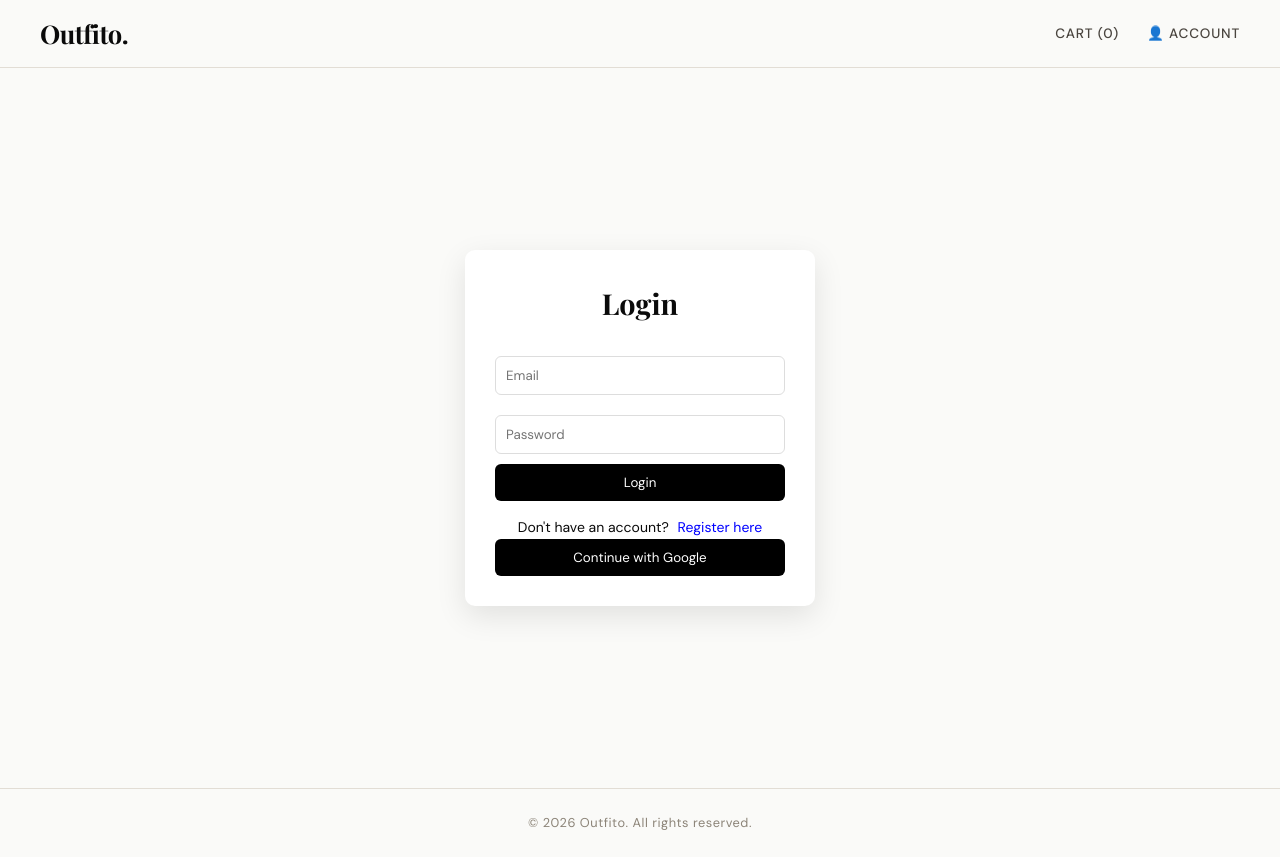
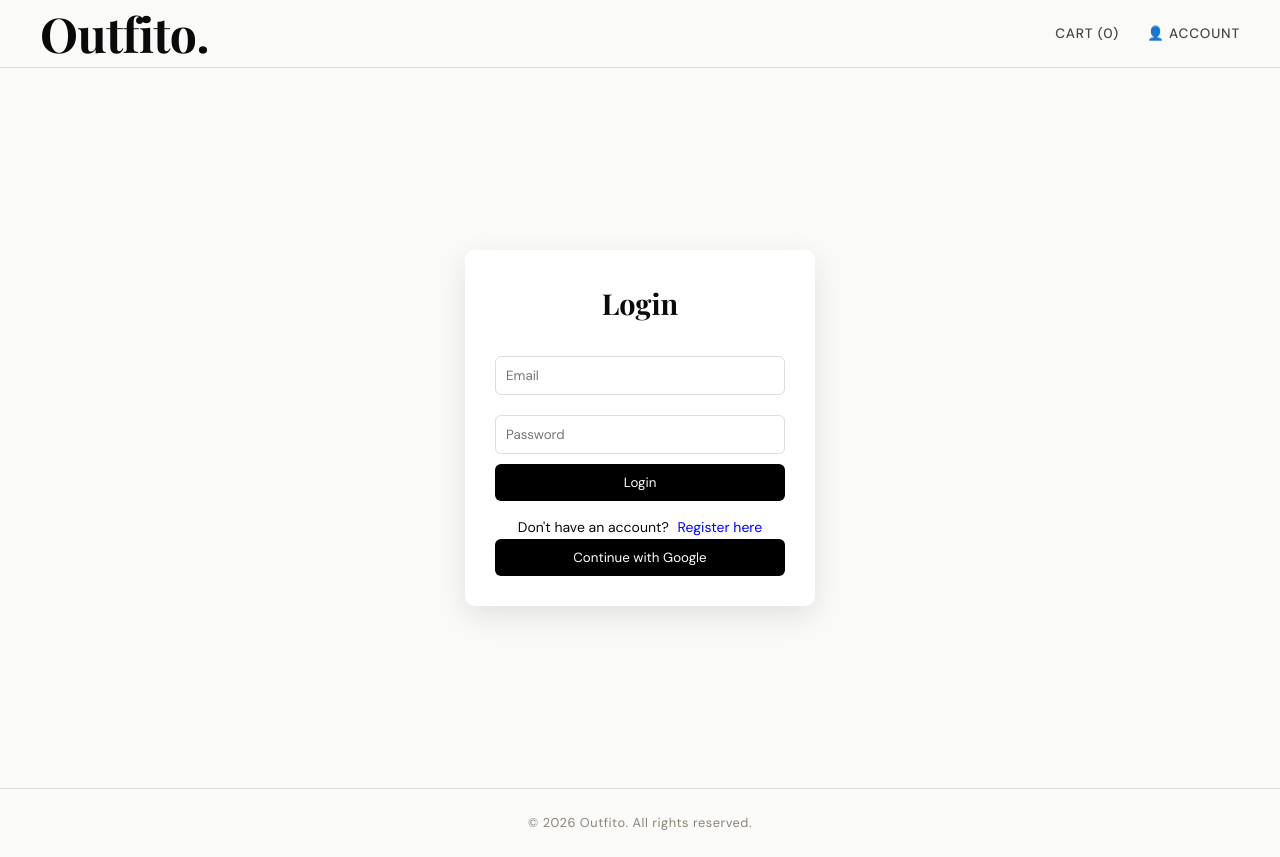
Before and after one commit to Romel164255/E-commerce, a React (Vite) app in the folder frontend/: page /auth in a window 1280 px wide. Built offline with nearby package versions, Linux system fonts and the light colour scheme; no server answers.

Commit message:
logo size increased

```diff
--- a/frontend/src/App.css
+++ b/frontend/src/App.css
@@ -118,7 +118,7 @@ img {
 
 .logo {
   font-family: var(--font-display);
-  font-size: 1.6rem;
+  font-size: 3rem;
   font-weight: 700;
   letter-spacing: -0.5px;
   color: var(--black);
```
